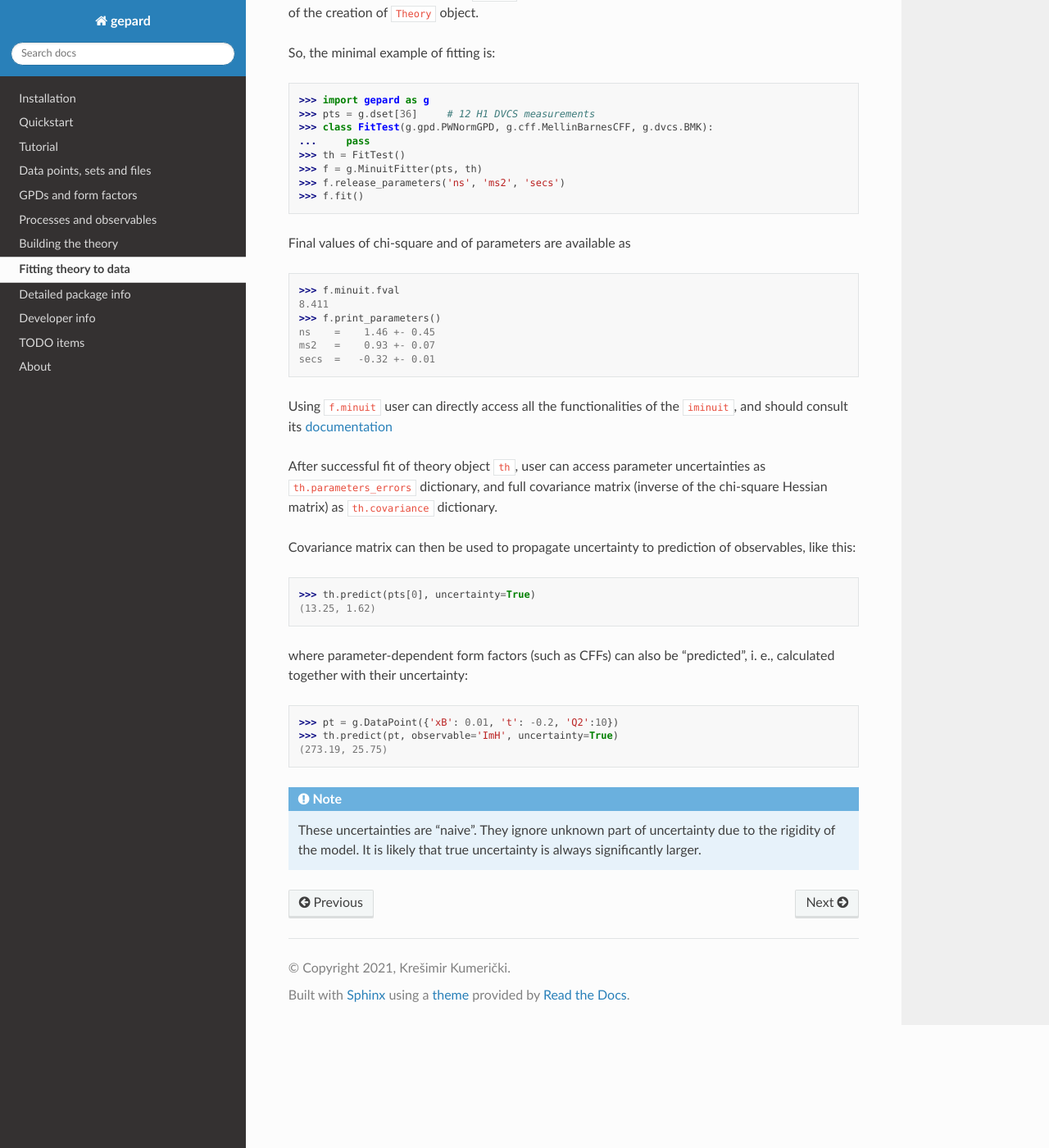
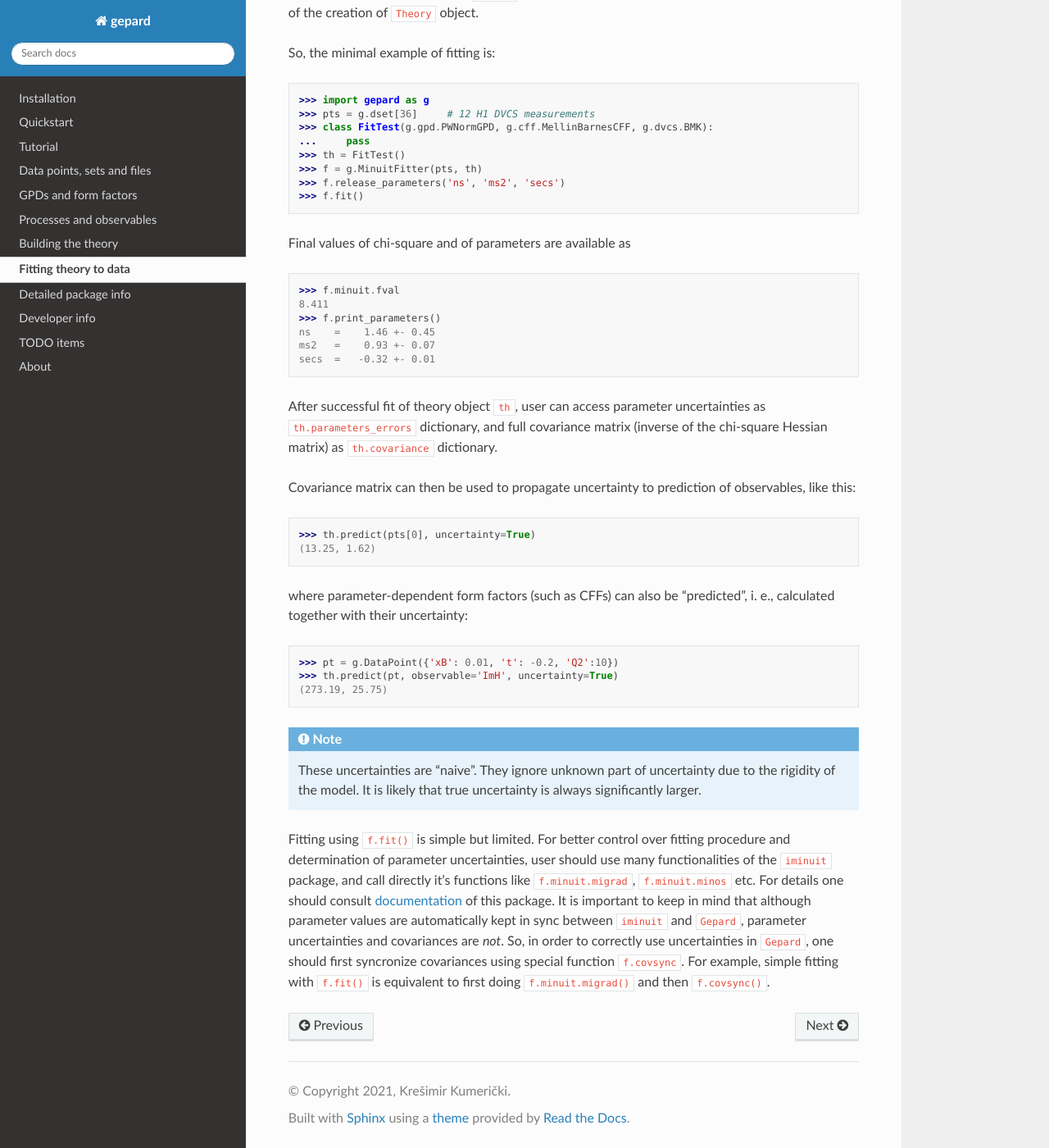
Before and after one commit to kkumer/gepard, a Sphinx documentation site: the page built from docs/source/fitting.rst, in a window 1280 px wide and 1400 px high, scrolled down 328 px. Shown: the whole window at 82% size. Built offline with Sphinx 7.4.7 and the Read the Docs theme 2.0.0, drawn with Linux system fonts in a browser that asks for light colours.

Commit message:
MinuitFitter covsync introduced.

```diff
--- a/docs/source/fitting.rst
+++ b/docs/source/fitting.rst
@@ -43,9 +43,6 @@ Final values of chi-square and of parameters are available as
    secs  =   -0.32 +- 0.01
 
 
-Using ``f.minuit`` user can directly access all the functionalities of the ``iminuit``,
-and should consult its `documentation <https://iminuit.readthedocs.io/en/stable/>`_
-
 After successful fit of theory object ``th``, user can access parameter uncertainties as
 ``th.parameters_errors`` dictionary, and full covariance matrix (inverse of the
 chi-square Hessian matrix) as ``th.covariance`` dictionary.
@@ -71,3 +68,17 @@ i. e.,  calculated together with their uncertainty:
    These uncertainties are "naive". They ignore unknown part of uncertainty due
    to the rigidity of the model. It is likely that true uncertainty is
    always significantly larger.
+
+
+Fitting using ``f.fit()`` is simple but limited. For better control over fitting procedure
+and determination of parameter uncertainties, user should use many functionalities
+of the ``iminuit`` package, and call directly it's functions like ``f.minuit.migrad``,
+``f.minuit.minos`` etc.
+For details one should consult  `documentation <https://iminuit.readthedocs.io/en/stable/>`_
+of this package.
+It is important to keep in mind that although parameter values are automatically kept in sync between
+``iminuit`` and ``Gepard``, parameter uncertainties and covariances are *not*. So, in
+order to correctly use uncertainties in ``Gepard``, one should
+first syncronize covariances using special function ``f.covsync``. For example, simple
+fitting with ``f.fit()`` is equivalent to first doing ``f.minuit.migrad()`` and then
+``f.covsync()``.
```
Also changed, not shown: 1 other file.
